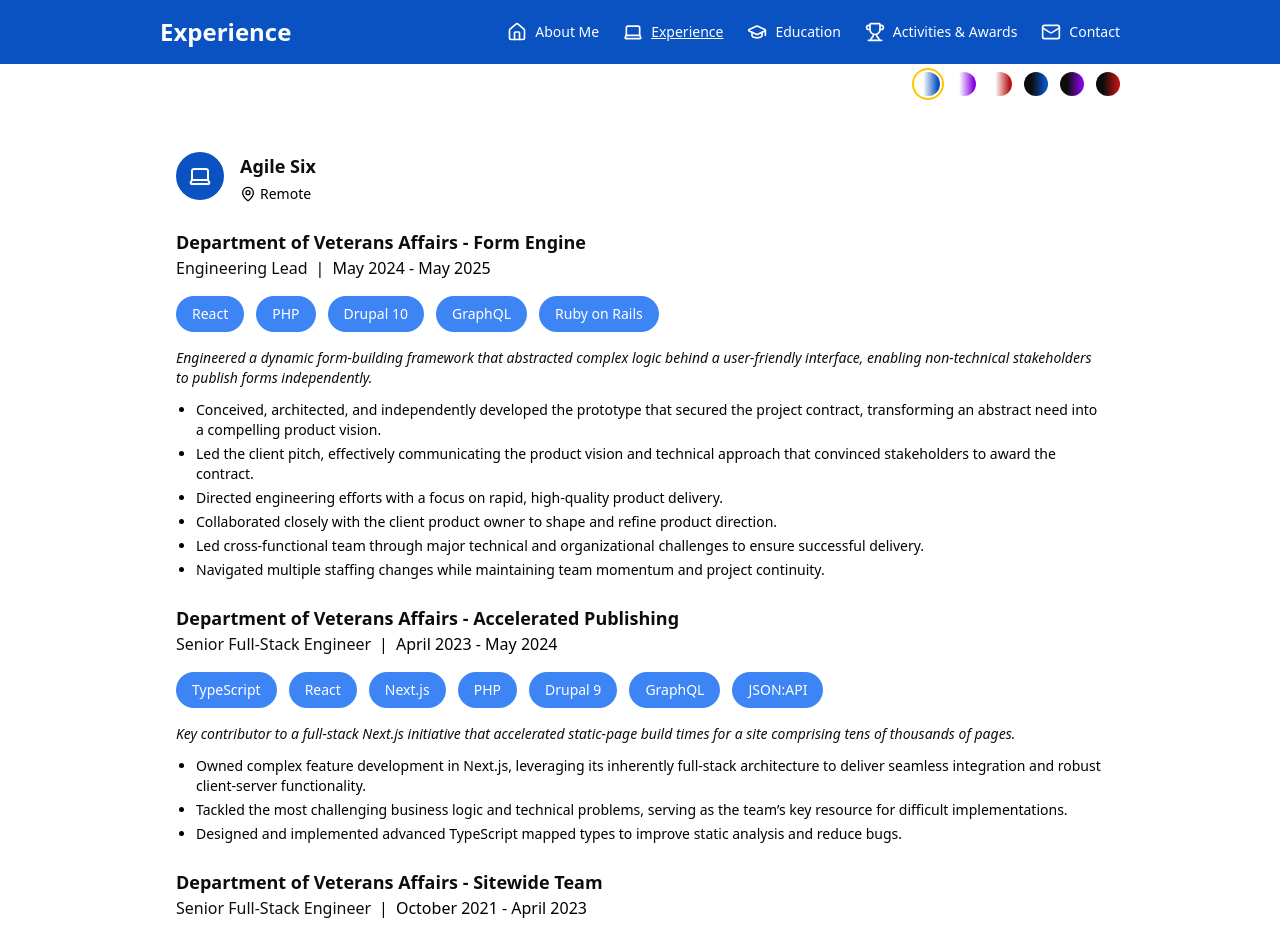
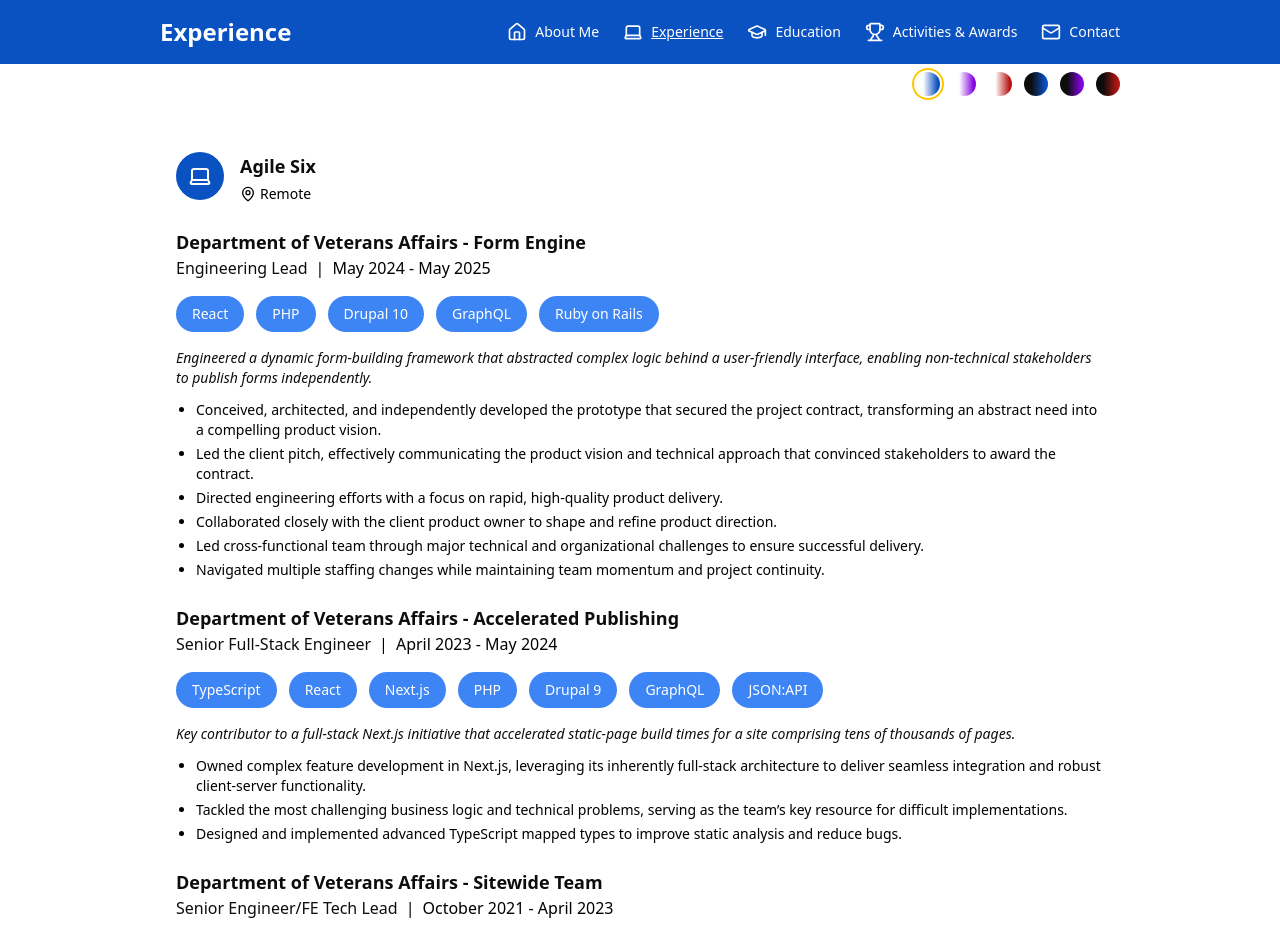
Before and after one commit to ryguyk/ryankoch, a Next.js app: page /experience in a window 1280 px wide. Shown: the top 934 px of the page. Built offline with nearby package versions, Linux system fonts and the light colour scheme; no server answers.

Commit message:
Updates job title for sitewide team.

```diff
--- a/app/experience/page.tsx
+++ b/app/experience/page.tsx
@@ -37,7 +37,7 @@
       },
       {
         title: "Department of Veterans Affairs - Sitewide Team",
-        position: "Senior Full-Stack Engineer",
+        position: "Senior Engineer/FE Tech Lead",
         period: "October 2021 - April 2023",
         techStack: ["React", "Node.js", "Liquid", "PHP", "Drupal 9", "SQL", "GraphQL"],
         description: "Front-end engineering lead on a full-stack team responsible for the Department of Veterans Affairs' public-facing website, which serves millions of Veterans and their families.",
```
